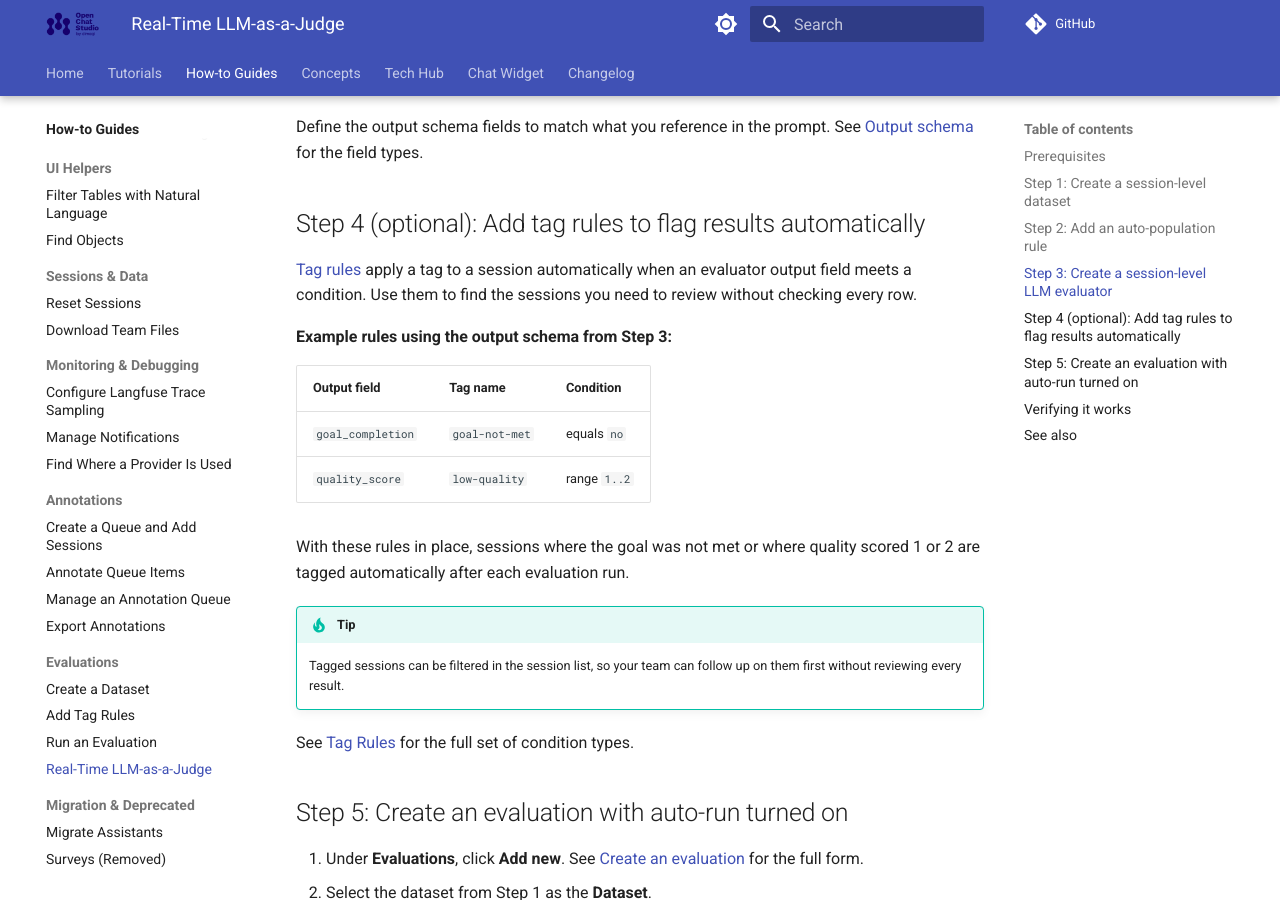
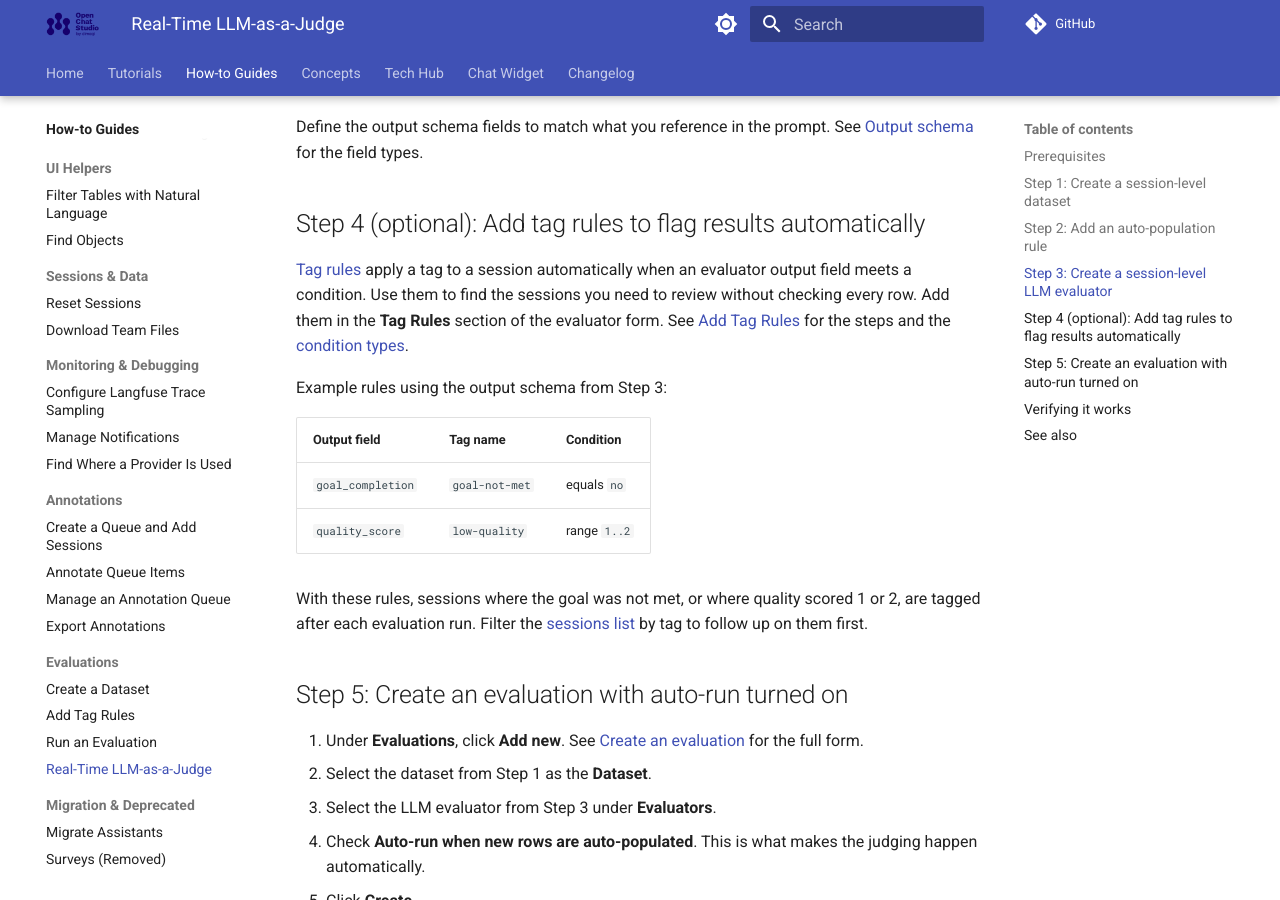
Before and after one commit to dimagi/open-chat-studio-docs, an MkDocs documentation site: the page built from docs/how-to/evaluations/realtime_llm_judge.md, in a window 1280 px wide and 900 px high, scrolled down 1965 px. Built offline with MkDocs 1.6.1 and Material for MkDocs 9.7.7, drawn with Linux system fonts in a browser that asks for light colours; a script that is not in the unit is left out; comment, search, counter and statistics services are not loaded; some of the changed text lies outside the part shown.

Commit message:
Accuracy of taging feature and Realtime-llm-judge including improved internal links, wording

```diff
--- a/docs/how-to/evaluations/realtime_llm_judge.md
+++ b/docs/how-to/evaluations/realtime_llm_judge.md
@@ -65,21 +65,20 @@
 
 ## Step 4 (optional): Add tag rules to flag results automatically
 
-[Tag rules](../../concepts/evaluations/tag_rules.md) apply a tag to a session automatically when an evaluator output field meets a condition. Use them to find the sessions you need to review without checking every row.
+[Tag rules](../../concepts/evaluations/tag_rules.md) apply a tag to a session automatically when an evaluator output field meets a condition.
+Use them to find the sessions you need to review without checking every row.
+Add them in the **Tag Rules** section of the evaluator form.
+See [Add Tag Rules](add-tag-rules.md) for the steps and the [condition types](add-tag-rules.md#conditions-by-field-type).
 
-**Example rules using the output schema from Step 3:**
+Example rules using the output schema from Step 3:
 
 | Output field | Tag name | Condition |
 |---|---|---|
 | `goal_completion` | `goal-not-met` | equals `no` |
 | `quality_score` | `low-quality` | range `1..2` |
 
-With these rules in place, sessions where the goal was not met or where quality scored 1 or 2 are tagged automatically after each evaluation run.
-
-!!! tip
-    Tagged sessions can be filtered in the session list, so your team can follow up on them first without reviewing every result.
-
-See [Tag Rules](../../concepts/evaluations/tag_rules.md) for the full set of condition types.
+With these rules, sessions where the goal was not met, or where quality scored 1 or 2, are tagged after each evaluation run.
+Filter the [sessions list](../../concepts/sessions.md#tags-on-the-sessions-list) by tag to follow up on them first.
 
 ## Step 5: Create an evaluation with auto-run turned on
 
@@ -109,5 +108,6 @@
 ## See also
 
 - [Auto-Population Rules](../../tech-hub/evaluations/auto_population.md): how ingestion, the lookback window and automatic delta runs work.
-- [Tag Rules](../../concepts/evaluations/tag_rules.md): the condition types available for flagging results.
+- [Add Tag Rules](add-tag-rules.md): the steps and condition types for adding a rule.
+- [Tag Rules](../../concepts/evaluations/tag_rules.md): why and when to use tag rules.
 - [Run an Evaluation](run-an-evaluation.md): create, preview and run an evaluation by hand.
```
Also changed, not shown: docs/concepts/evaluations/tag_rules.md (+1 -0 lines), docs/how-to/evaluations/add-tag-rules.md (+3 -3 lines), docs/tech-hub/evaluations/evaluator-reference.md (+2 -1 lines).
